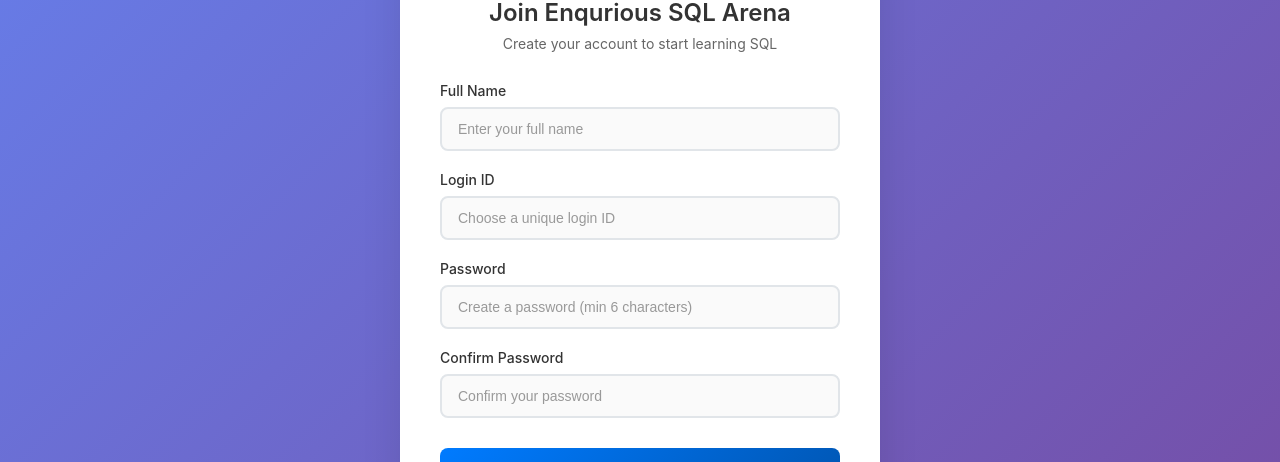
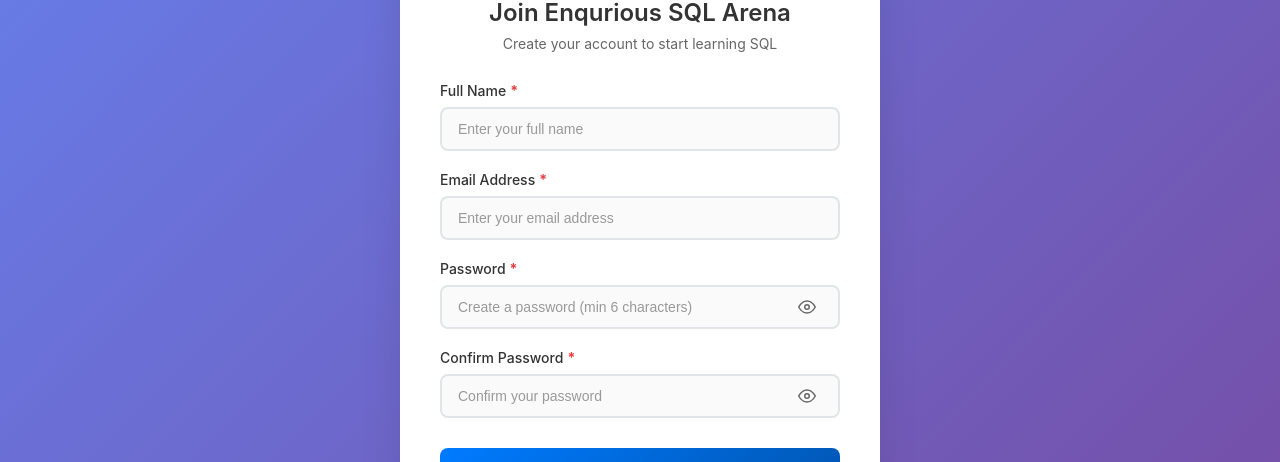
Before and after one commit to amit-mskl/sql-playground, a React (Create React App) app: page / in a window 1280 px wide. Both pictures are taken after a click on the button "Sign up here". Shown: the part 150-612 px from the top of the page. Built offline with nearby package versions, Linux system fonts and the light colour scheme.

Commit message:
cosmetic changes to add asterisk to mandate email, name and password and added eye icon

```diff
--- a/src/App.js
+++ b/src/App.js
@@ -38,7 +38,8 @@
 // Enhanced activity logging function
 const logActivity = async (activityType, sqlQuery = null, executionResult = null, success = true, customLoginId = null) => {
   try {
-      const loginId = customLoginId || (user ? user.login_id : null);
+    // Use email as loginId for new users, fallback to login_id for existing users
+    const loginId = customLoginId || (user ? (user.email || user.login_id) : null);
 
     if (!loginId) {
       console.error('No login ID available for activity logging');
@@ -71,26 +72,26 @@
   setUser(userData);
   localStorage.setItem('sqlArenaUser', JSON.stringify(userData));
 
-    // Log login activity - pass loginId directly since user state isn't set yet
+  // Log login activity - use email as loginId for new email-based users
   await logActivity('login', null, {
     activityType: 'login',
     timestamp: new Date().toISOString(),
     userAgent: navigator.userAgent,
     success: true
-    }, true, userData.login_id); // Pass loginId directly
+  }, true, userData.email || userData.login_id); // Use email first, fallback to login_id
 };
 
 const handleSignup = async (userData) => {
   setUser(userData);
   localStorage.setItem('sqlArenaUser', JSON.stringify(userData));
 
-    // Log signup activity - pass loginId directly since user state isn't set yet
+  // Log signup activity - use email as loginId for new email-based users
   await logActivity('signup', null, {
     activityType: 'signup',
     timestamp: new Date().toISOString(),
     userAgent: navigator.userAgent,
     success: true
-    }, true, userData.login_id); // Pass loginId directly
+  }, true, userData.email || userData.login_id); // Use email first, fallback to login_id
 };
 
   const handleLogout = async () => {
--- a/src/components/Auth.css
+++ b/src/components/Auth.css
@@ -72,9 +72,64 @@
     font-size: 14px;
     transition: border-color 0.3s ease, box-shadow 0.3s ease;
     background-color: #fafafa;
+    width: 100%;
+    box-sizing: border-box;
+  }
+
+  .password-input-container {
+    position: relative;
+    display: flex;
+    align-items: center;
+  }
+
+  .password-input-container input {
+    padding-right: 50px; /* Increased space for the eye icon */
+  }
+
+  .password-toggle {
+    position: absolute;
+    right: 16px; /* More space from the edge */
+    background: none;
+    border: none;
+    cursor: pointer;
+    color: #666;
+    display: flex;
+    align-items: center;
+    justify-content: center;
+    padding: 8px; /* More padding for better click area */
+    transition: color 0.3s ease;
+    z-index: 1;
+  }
+
+  .password-toggle:hover {
+    color: #007bff;
+  }
+
+  .password-toggle:focus {
+    outline: none;
+    color: #007bff;
+  }
+
+  .password-toggle svg {
+    width: 18px; /* Slightly larger icon */
+    height: 18px;
+  }
+
+  /* Required field asterisk styling */
+  .required-asterisk {
+    color: #e53e3e;
+    margin-left: 4px;
+    font-weight: bold;
   }
 
   .form-group input:focus {
+    outline: none;
+    border-color: #007bff;
+    box-shadow: 0 0 0 3px rgba(0, 123, 255, 0.1);
+    background-color: white;
+  }
+
+  .password-input-container input:focus {
     outline: none;
     border-color: #007bff;
     box-shadow: 0 0 0 3px rgba(0, 123, 255, 0.1);
--- a/src/components/Auth.js
+++ b/src/components/Auth.js
@@ -4,17 +4,22 @@
 
 const Login = ({ onLogin, onSwitchToSignup }) => {
   const [formData, setFormData] = useState({
-    loginId: '',
+    email: '',
     password: ''
   });
   const [loading, setLoading] = useState(false);
   const [error, setError] = useState('');
+  const [showPassword, setShowPassword] = useState(false);
 
   const handleChange = (e) => {
     setFormData({
       ...formData,
       [e.target.name]: e.target.value
     });
+  };
+
+  const togglePasswordVisibility = () => {
+    setShowPassword(!showPassword);
   };
 
   const handleSubmit = async (e) => {
@@ -53,22 +58,27 @@
 
         <form onSubmit={handleSubmit} className="auth-form">
           <div className="form-group">
-            <label htmlFor="loginId">Login ID</label>
+            <label htmlFor="email">
+              Email Address<span className="required-asterisk">*</span>
+            </label>
             <input
-              type="text"
-              id="loginId"
-              name="loginId"
-              value={formData.loginId}
+              type="email"
+              id="email"
+              name="email"
+              value={formData.email}
               onChange={handleChange}
               required
-              placeholder="Enter your login ID"
+              placeholder="Enter your email address"
             />
           </div>
 
           <div className="form-group">
-            <label htmlFor="password">Password</label>
+            <label htmlFor="password">
+              Password<span className="required-asterisk">*</span>
+            </label>
+            <div className="password-input-container">
               <input
-              type="password"
+                type={showPassword ? "text" : "password"}
                 id="password"
                 name="password"
                 value={formData.password}
@@ -76,6 +86,26 @@
                 required
                 placeholder="Enter your password"
               />
+              <button
+                type="button"
+                className="password-toggle"
+                onClick={togglePasswordVisibility}
+                aria-label={showPassword ? "Hide password" : "Show password"}
+              >
+                {showPassword ? (
+                  <svg width="18" height="18" viewBox="0 0 24 24" fill="none" stroke="currentColor" strokeWidth="2">
+                    <path d="M17.94 17.94A10.07 10.07 0 0 1 12 20c-7 0-11-8-11-8a18.45 18.45 0 0 1 5.06-5.94L17.94 17.94z"/>
+                    <path d="M1 1l22 22"/>
+                    <path d="M9.9 4.24A9.12 9.12 0 0 1 12 4c7 0 11 8 11 8a18.5 18.5 0 0 1-2.16 3.19l-6.21-6.21a2.93 2.93 0 0 0-4.72-.22L9.9 4.24z"/>
+                  </svg>
+                ) : (
+                  <svg width="18" height="18" viewBox="0 0 24 24" fill="none" stroke="currentColor" strokeWidth="2">
+                    <path d="M1 12s4-8 11-8 11 8 11 8-4 8-11 8-11-8-11-8z"/>
+                    <circle cx="12" cy="12" r="3"/>
+                  </svg>
+                )}
+              </button>
+            </div>
           </div>
 
           {error && <div className="error-message">{error}</div>}
@@ -104,13 +134,15 @@
 
 const Signup = ({ onSignup, onSwitchToLogin }) => {
   const [formData, setFormData] = useState({
-    loginId: '',
+    email: '',
     password: '',
     confirmPassword: '',
     fullName: ''
   });
   const [loading, setLoading] = useState(false);
   const [error, setError] = useState('');
+  const [showPassword, setShowPassword] = useState(false);
+  const [showConfirmPassword, setShowConfirmPassword] = useState(false);
 
   const handleChange = (e) => {
     setFormData({
@@ -119,12 +151,31 @@
     });
   };
 
+  const togglePasswordVisibility = () => {
+    setShowPassword(!showPassword);
+  };
+
+  const toggleConfirmPasswordVisibility = () => {
+    setShowConfirmPassword(!showConfirmPassword);
+  };
+
+  const validateEmail = (email) => {
+    const emailRegex = /^[^\s@]+@[^\s@]+\.[^\s@]+$/;
+    return emailRegex.test(email);
+  };
+
   const handleSubmit = async (e) => {
     e.preventDefault();
     setLoading(true);
     setError('');
 
     // Client-side validation
+    if (!validateEmail(formData.email)) {
+      setError('Please enter a valid email address');
+      setLoading(false);
+      return;
+    }
+
     if (formData.password !== formData.confirmPassword) {
       setError('Passwords do not match');
       setLoading(false);
@@ -142,7 +193,7 @@
         method: 'POST',
         headers: { 'Content-Type': 'application/json' },
         body: JSON.stringify({
-          loginId: formData.loginId,
+          email: formData.email,
           password: formData.password,
           fullName: formData.fullName
         })
@@ -172,7 +223,9 @@
 
         <form onSubmit={handleSubmit} className="auth-form">
           <div className="form-group">
-            <label htmlFor="fullName">Full Name</label>
+            <label htmlFor="fullName">
+              Full Name<span className="required-asterisk">*</span>
+            </label>
             <input
               type="text"
               id="fullName"
@@ -185,22 +238,27 @@
           </div>
 
           <div className="form-group">
-            <label htmlFor="loginId">Login ID</label>
+            <label htmlFor="email">
+              Email Address<span className="required-asterisk">*</span>
+            </label>
             <input
-              type="text"
-              id="loginId"
-              name="loginId"
-              value={formData.loginId}
+              type="email"
+              id="email"
+              name="email"
+              value={formData.email}
               onChange={handleChange}
               required
-              placeholder="Choose a unique login ID"
+              placeholder="Enter your email address"
             />
           </div>
 
           <div className="form-group">
-            <label htmlFor="password">Password</label>
+            <label htmlFor="password">
+              Password<span className="required-asterisk">*</span>
+            </label>
+            <div className="password-input-container">
               <input
-              type="password"
+                type={showPassword ? "text" : "password"}
                 id="password"
                 name="password"
                 value={formData.password}
@@ -208,12 +266,35 @@
                 required
                 placeholder="Create a password (min 6 characters)"
               />
+              <button
+                type="button"
+                className="password-toggle"
+                onClick={togglePasswordVisibility}
+                aria-label={showPassword ? "Hide password" : "Show password"}
+              >
+                {showPassword ? (
+                  <svg width="18" height="18" viewBox="0 0 24 24" fill="none" stroke="currentColor" strokeWidth="2">
+                    <path d="M17.94 17.94A10.07 10.07 0 0 1 12 20c-7 0-11-8-11-8a18.45 18.45 0 0 1 5.06-5.94L17.94 17.94z"/>
+                    <path d="M1 1l22 22"/>
+                    <path d="M9.9 4.24A9.12 9.12 0 0 1 12 4c7 0 11 8 11 8a18.5 18.5 0 0 1-2.16 3.19l-6.21-6.21a2.93 2.93 0 0 0-4.72-.22L9.9 4.24z"/>
+                  </svg>
+                ) : (
+                  <svg width="18" height="18" viewBox="0 0 24 24" fill="none" stroke="currentColor" strokeWidth="2">
+                    <path d="M1 12s4-8 11-8 11 8 11 8-4 8-11 8-11-8-11-8z"/>
+                    <circle cx="12" cy="12" r="3"/>
+                  </svg>
+                )}
+              </button>
+            </div>
           </div>
 
           <div className="form-group">
-            <label htmlFor="confirmPassword">Confirm Password</label>
+            <label htmlFor="confirmPassword">
+              Confirm Password<span className="required-asterisk">*</span>
+            </label>
+            <div className="password-input-container">
               <input
-              type="password"
+                type={showConfirmPassword ? "text" : "password"}
                 id="confirmPassword"
                 name="confirmPassword"
                 value={formData.confirmPassword}
@@ -221,6 +302,26 @@
                 required
                 placeholder="Confirm your password"
               />
+              <button
+                type="button"
+                className="password-toggle"
+                onClick={toggleConfirmPasswordVisibility}
+                aria-label={showConfirmPassword ? "Hide password" : "Show password"}
+              >
+                {showConfirmPassword ? (
+                  <svg width="18" height="18" viewBox="0 0 24 24" fill="none" stroke="currentColor" strokeWidth="2">
+                    <path d="M17.94 17.94A10.07 10.07 0 0 1 12 20c-7 0-11-8-11-8a18.45 18.45 0 0 1 5.06-5.94L17.94 17.94z"/>
+                    <path d="M1 1l22 22"/>
+                    <path d="M9.9 4.24A9.12 9.12 0 0 1 12 4c7 0 11 8 11 8a18.5 18.5 0 0 1-2.16 3.19l-6.21-6.21a2.93 2.93 0 0 0-4.72-.22L9.9 4.24z"/>
+                  </svg>
+                ) : (
+                  <svg width="18" height="18" viewBox="0 0 24 24" fill="none" stroke="currentColor" strokeWidth="2">
+                    <path d="M1 12s4-8 11-8 11 8 11 8-4 8-11 8-11-8-11-8z"/>
+                    <circle cx="12" cy="12" r="3"/>
+                  </svg>
+                )}
+              </button>
+            </div>
           </div>
 
           {error && <div className="error-message">{error}</div>}
```
Lines whose indentation alone changed are shown as unchanged.
